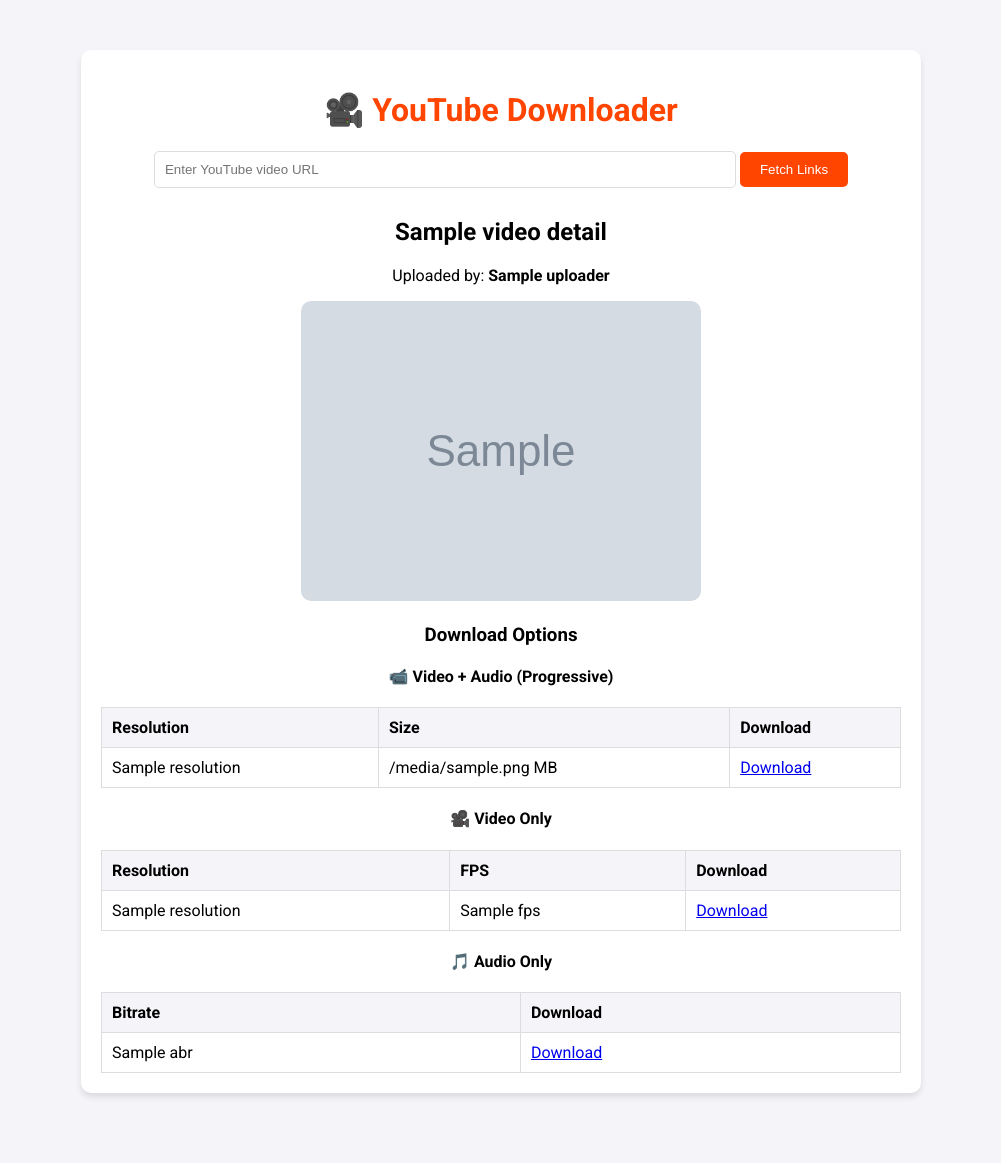
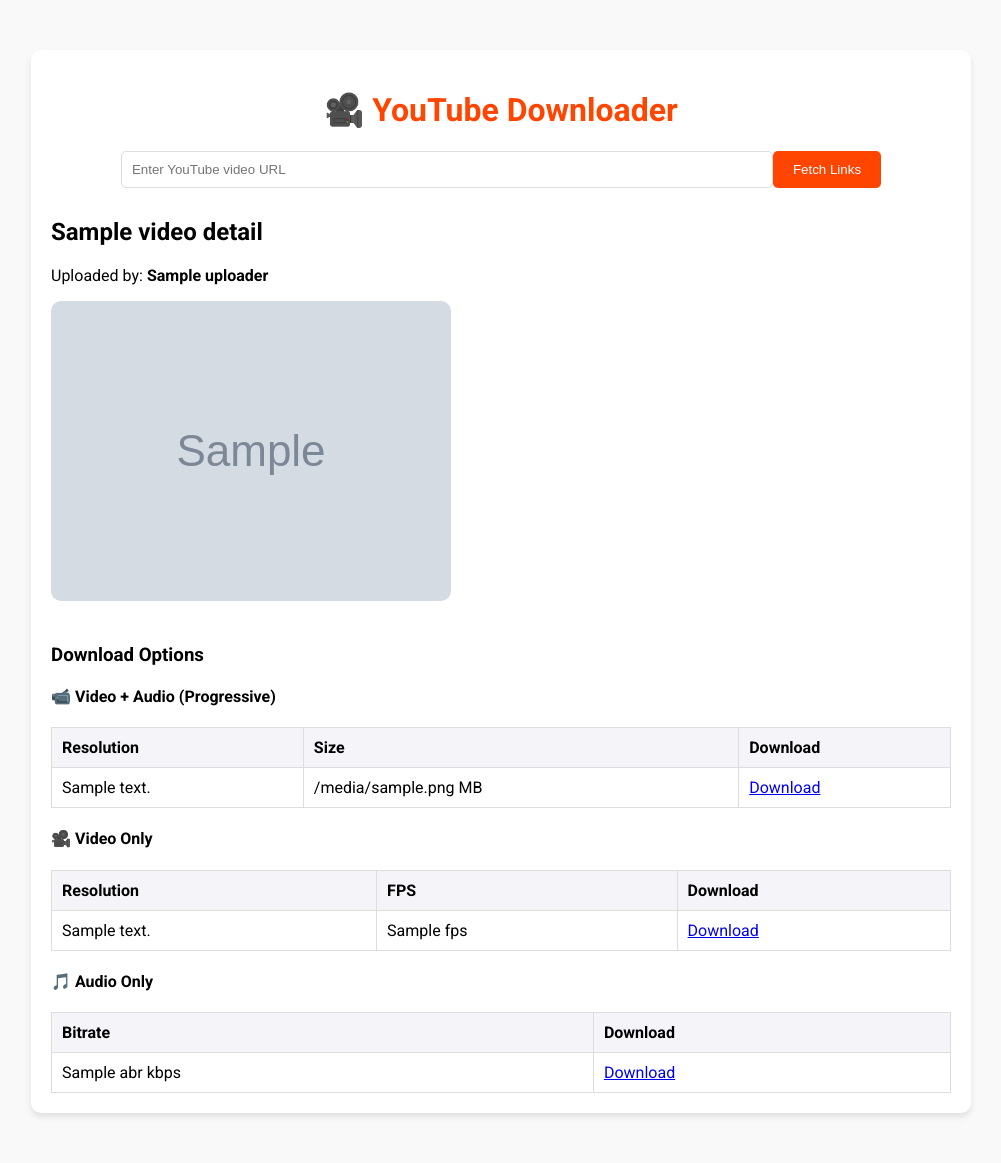
Before and after one commit to NYBotx/Ytdebugweb, a Flask app: template templates/index.html in a window 1280 px wide. Shown: the whole page, without its empty margins (139-1140 px from the left). Before the commit the page ends 1097 px from the top, so only its background shows below. Run offline with Flask 2, Linux system fonts and the light colour scheme; the template is opened without the code that fills it: most values are stand-ins (such as "Sample title", 1, 10 or a date in 2020); grey boxes marked "Sample" are stand-in pictures.

Commit message:
Update index.html

```diff
--- a/templates/index.html
+++ b/templates/index.html
@@ -3,40 +3,42 @@
 <head>
     <meta charset="UTF-8">
     <meta name="viewport" content="width=device-width, initial-scale=1.0">
-    <title>YouTube Video Downloader</title>
+    <title>YouTube Downloader</title>
     <link href="https://fonts.googleapis.com/css2?family=Roboto:wght@400;500;700&display=swap" rel="stylesheet">
     <style>
         body {
             font-family: 'Roboto', sans-serif;
-            background-color: #f4f4f9;
+            background-color: #f9f9f9;
             margin: 0;
             padding: 0;
         }
         .container {
-            max-width: 800px;
+            max-width: 900px;
             margin: 50px auto;
             padding: 20px;
             background: #fff;
             border-radius: 10px;
             box-shadow: 0 4px 6px rgba(0, 0, 0, 0.1);
-            text-align: center;
         }
         h1 {
             color: #ff4500;
+            text-align: center;
         }
         form {
+            display: flex;
+            justify-content: center;
             margin-bottom: 30px;
         }
         form input {
             width: 70%;
             padding: 10px;
+            border: 1px solid #ddd;
             border-radius: 5px;
-            border: 1px solid #ddd;
         }
         form button {
             padding: 10px 20px;
-            color: #fff;
             background-color: #ff4500;
+            color: white;
             border: none;
             border-radius: 5px;
             cursor: pointer;
@@ -44,6 +46,7 @@
         .video-details img {
             max-width: 100%;
             border-radius: 10px;
+            margin-bottom: 20px;
         }
         table {
             width: 100%;
@@ -69,7 +72,7 @@
         </form>
 
         {% if error %}
-        <p style="color: red;">⚠️ {{ error }}</p>
+        <p style="color: red; text-align: center;">⚠️ {{ error }}</p>
         {% endif %}
 
         {% if video_details %}
@@ -93,9 +96,9 @@
             <tbody>
                 {% for stream in video_details.progressive_streams %}
                 <tr>
-                    <td>{{ stream.resolution }}</td>
-                    <td>{{ stream.filesize_mb }} MB</td>
-                    <td><a href="{{ stream.url }}" target="_blank">Download</a></td>
+                    <td>{{ stream['format_note'] }}</td>
+                    <td>{{ stream.get('filesize_approx', 'N/A') }} MB</td>
+                    <td><a href="{{ stream['url'] }}" target="_blank">Download</a></td>
                 </tr>
                 {% endfor %}
             </tbody>
@@ -113,9 +116,9 @@
             <tbody>
                 {% for stream in video_details.video_streams %}
                 <tr>
-                    <td>{{ stream.resolution }}</td>
-                    <td>{{ stream.fps }}</td>
-                    <td><a href="{{ stream.url }}" target="_blank">Download</a></td>
+                    <td>{{ stream['format_note'] }}</td>
+                    <td>{{ stream['fps'] }}</td>
+                    <td><a href="{{ stream['url'] }}" target="_blank">Download</a></td>
                 </tr>
                 {% endfor %}
             </tbody>
@@ -132,8 +135,8 @@
             <tbody>
                 {% for stream in video_details.audio_streams %}
                 <tr>
-                    <td>{{ stream.abr }}</td>
-                    <td><a href="{{ stream.url }}" target="_blank">Download</a></td>
+                    <td>{{ stream['abr'] }} kbps</td>
+                    <td><a href="{{ stream['url'] }}" target="_blank">Download</a></td>
                 </tr>
                 {% endfor %}
             </tbody>
```
